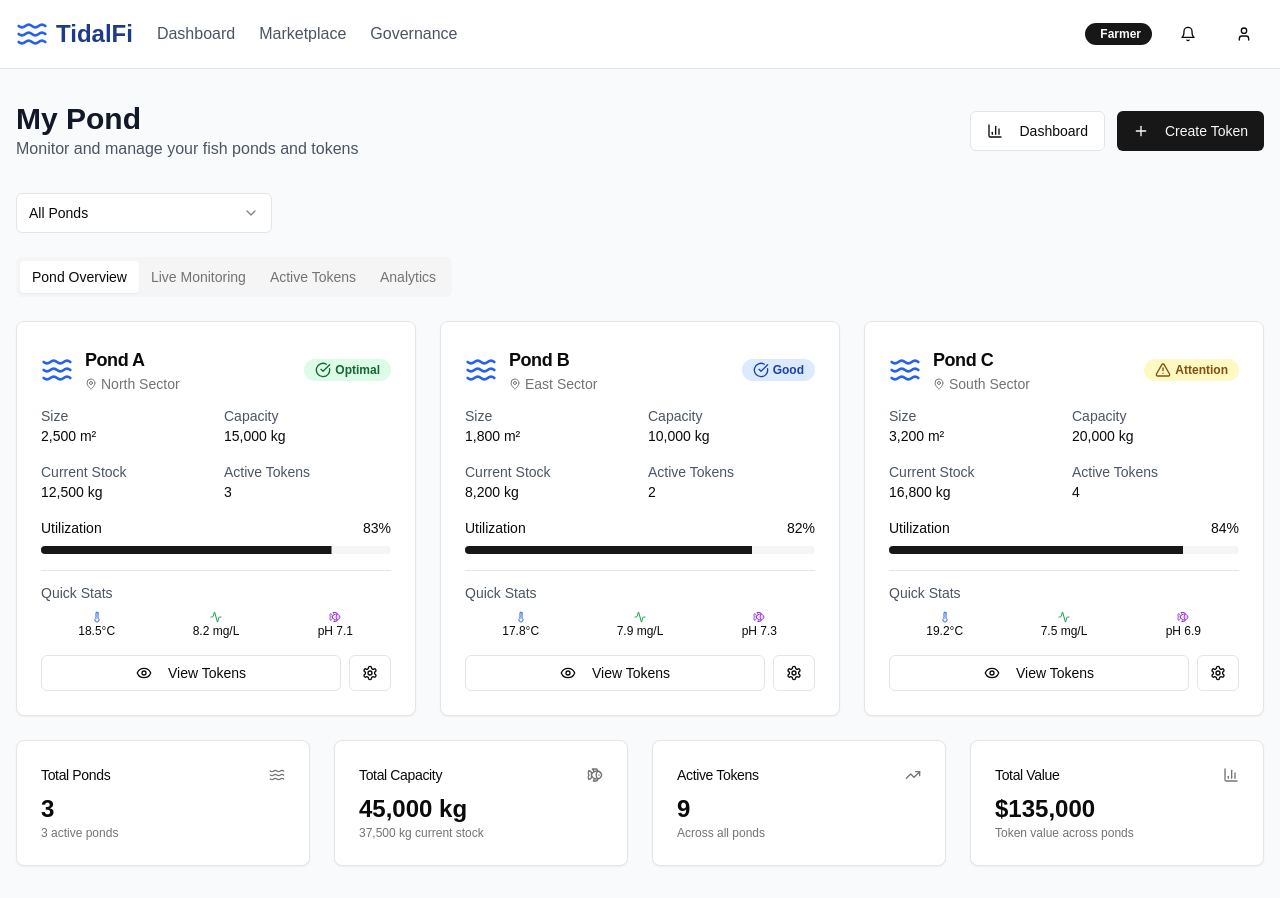
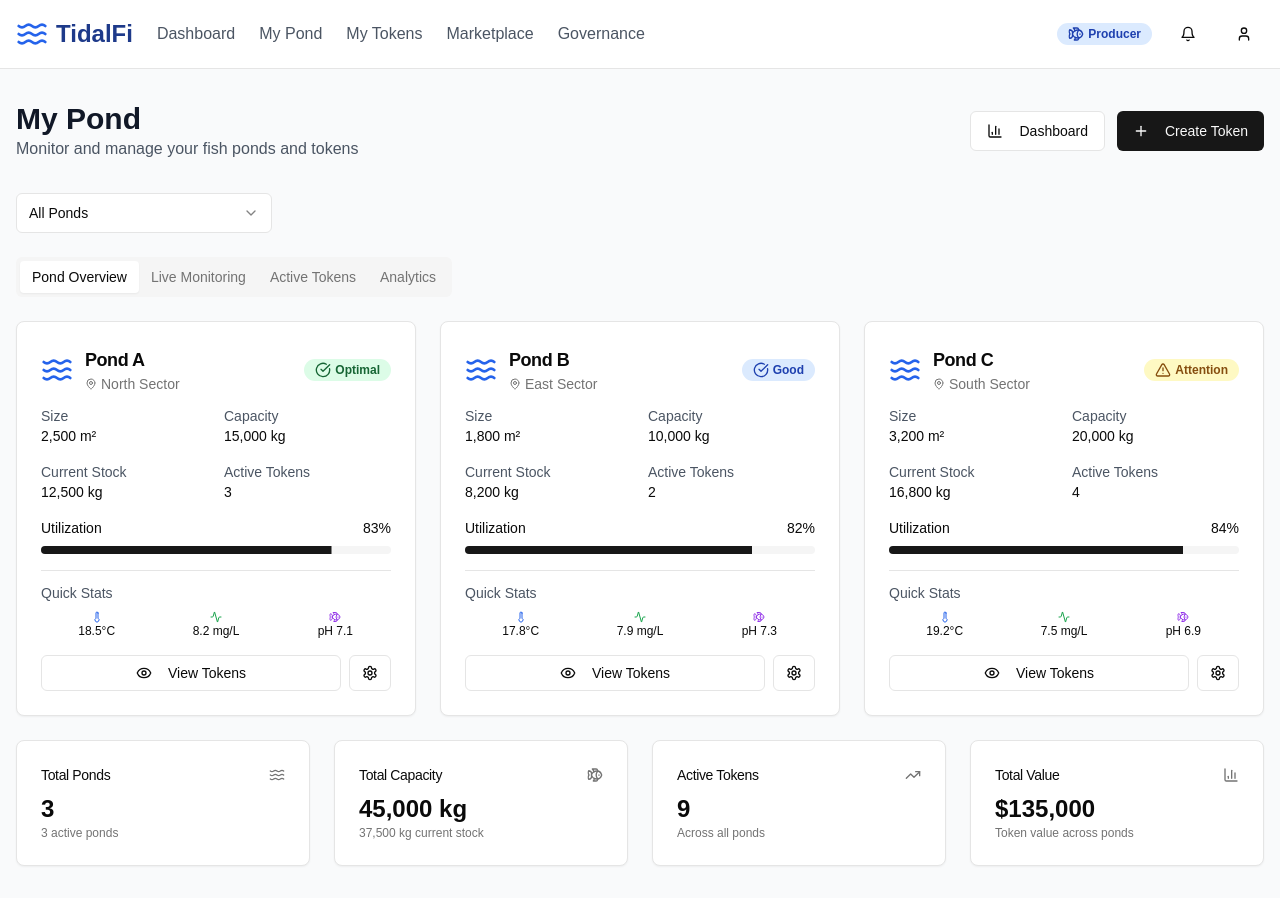
Before and after one commit to zxaylex/TidalFi, a Next.js app: page /dashboard/farmer/pond in a window 1280 px wide. Built offline with nearby package versions, Linux system fonts and the light colour scheme.

Commit message:
Update page.tsx

```diff
--- a/app/dashboard/farmer/pond/page.tsx
+++ b/app/dashboard/farmer/pond/page.tsx
@@ -183,7 +183,7 @@ export default function MyPondPage() {
 
   return (
     <div className="min-h-screen bg-gray-50">
-      <DashboardHeader userRole="farmer" />
+      <DashboardHeader userRole="producer" />
 
       <div className="container mx-auto px-4 py-8">
         <div className="flex items-center justify-between mb-8">
@@ -193,7 +193,7 @@ export default function MyPondPage() {
           </div>
           <div className="flex space-x-3">
             <Button variant="outline" asChild>
-              <Link href="/dashboard/farmer">
+              <Link href="/dashboard/producer">
                 <BarChart3 className="h-4 w-4 mr-2" />
                 Dashboard
               </Link>
@@ -635,7 +635,7 @@ export default function MyPondPage() {
                             </div>
 
                             <Button variant="outline" size="sm" className="w-full" asChild>
-                              <Link href={`/token/${token.id}?role=farmer`}>View Details</Link>
+                              <Link href={`/token/${token.id}?role=producer`}>View Details</Link>
                             </Button>
                           </CardContent>
                         </Card>
@@ -699,7 +699,7 @@ export default function MyPondPage() {
 
                           <div className="flex space-x-2 mt-4">
                             <Button variant="outline" size="sm" asChild>
-                              <Link href={`/token/${token.id}?role=farmer`}>View Details</Link>
+                              <Link href={`/token/${token.id}?role=producer`}>View Details</Link>
                             </Button>
                             {token.status === "Ready Soon" && <Button size="sm">Initiate Harvest</Button>}
                           </div>
```
